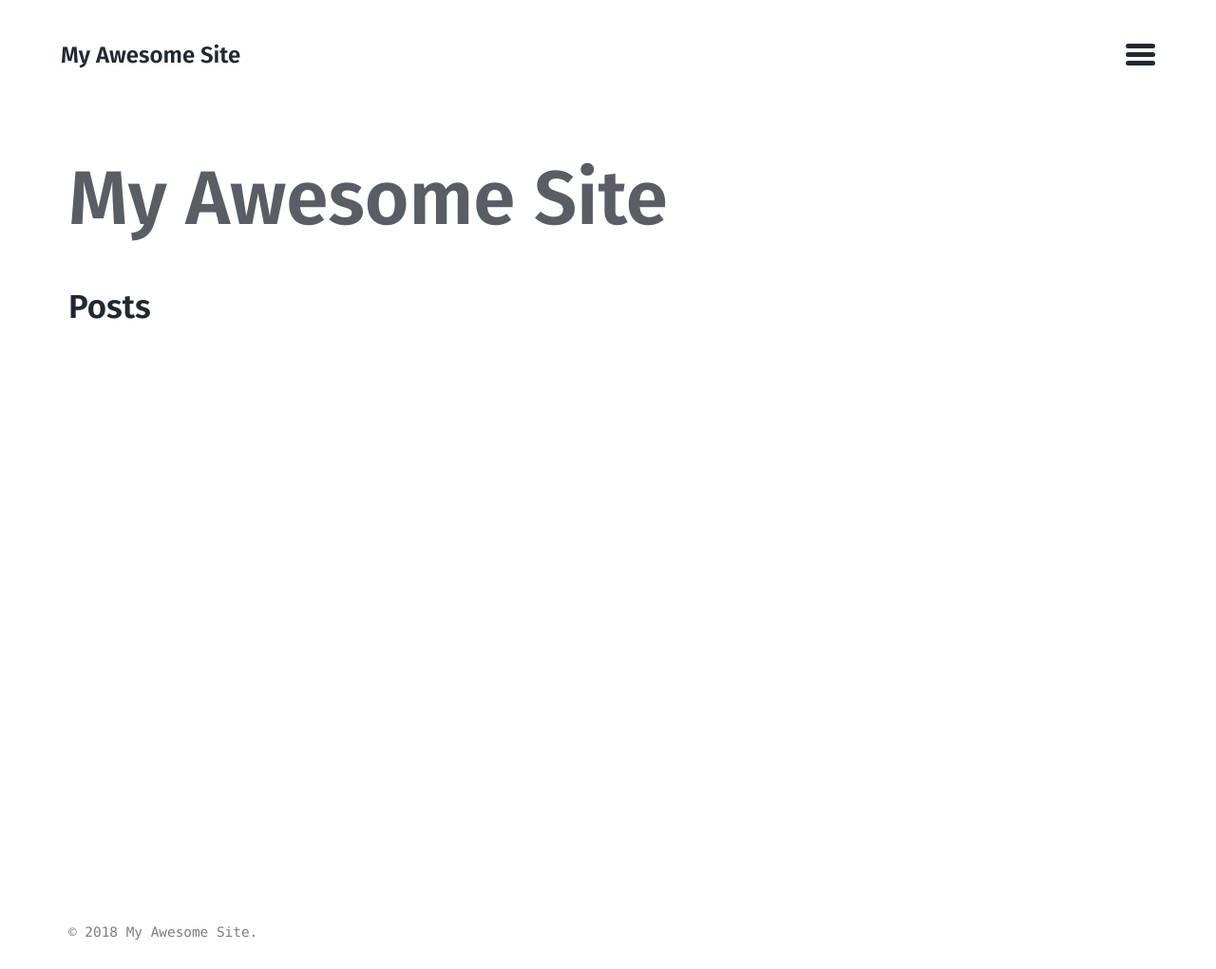
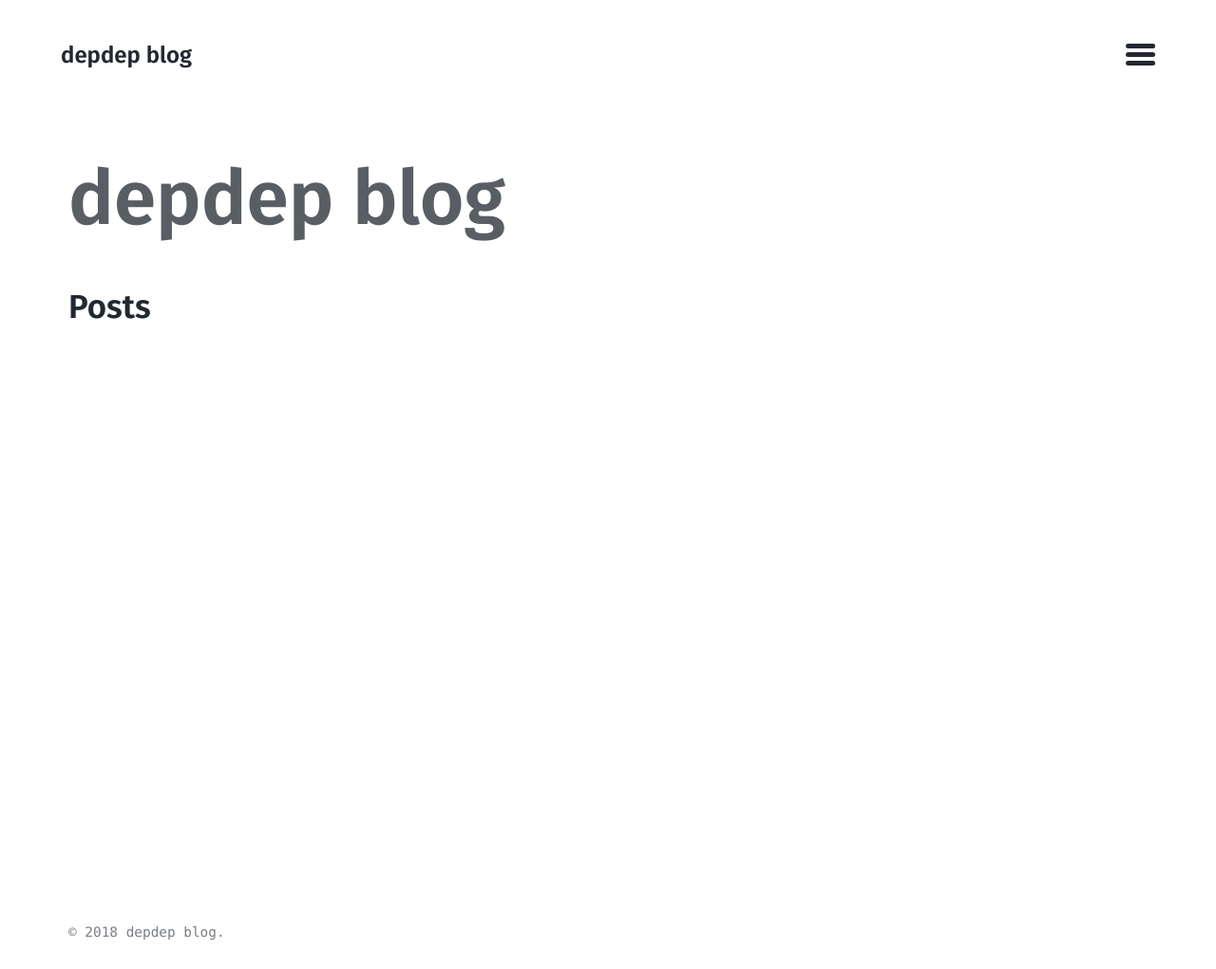
Before and after one commit to strangeDep/strangeDep.github.io, a Jekyll site: the page built from index.md, in a window 1280 px wide. Shown: the whole page at 95% size. Built offline with Jekyll 4.4.1, drawn with Linux system fonts in a browser that asks for light colours.

Commit message:
Update _config.yml
first title update

```diff
--- a/_config.yml
+++ b/_config.yml
@@ -14,7 +14,7 @@
 # You can create any custom variable you would like, and they will be accessible
 # in the templates via {{ site.myvariable }}.
 lang: en-US
-title: My Awesome Site
+title: depdep blog
 email:
 description:
 baseurl: # the optional subpath of your site, e.g. "/blog"
```
